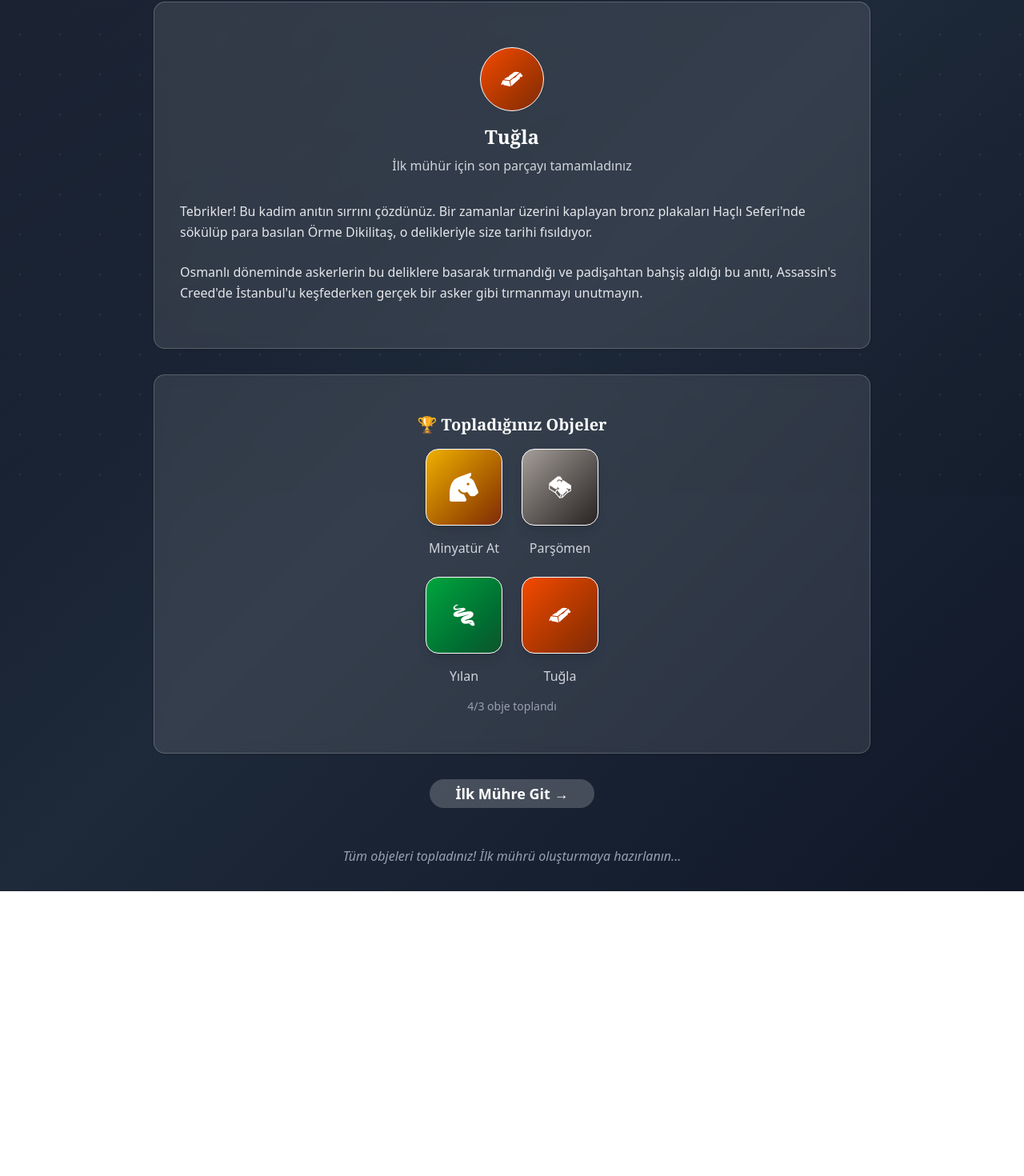
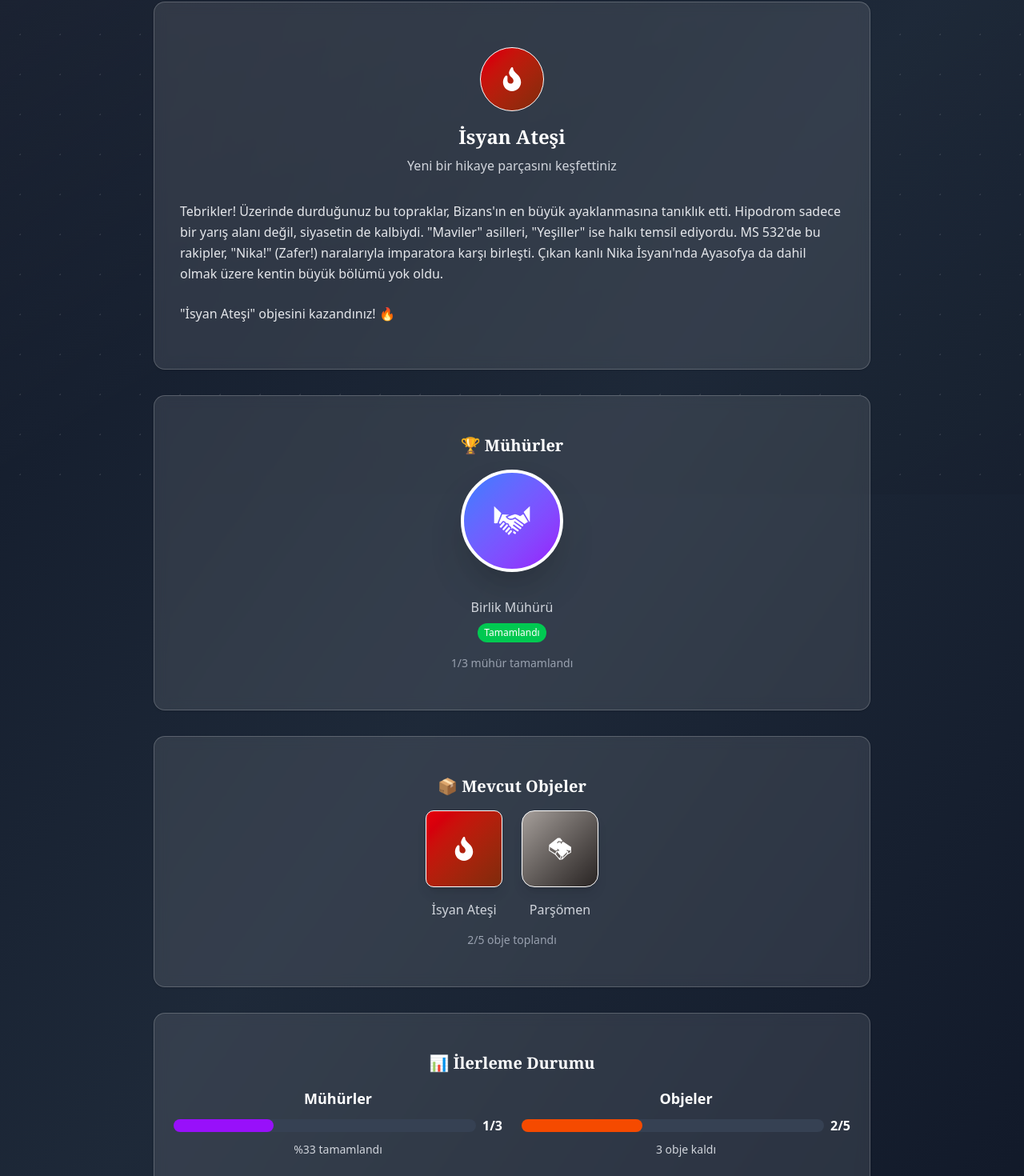
Before and after one commit to ikbalarslandev/escape, a Next.js app: page /5/info in a window 1280 px wide. Shown: the part 182-1652 px from the top of the page at 80% size. Before the commit the page ends 1296 px from the top, so only its background shows below. Built offline with nearby package versions, Linux system fonts and the light colour scheme.

Commit message:
info 5 qs

```diff
--- a/app/(game)/(questions)/5/info/page.tsx
+++ b/app/(game)/(questions)/5/info/page.tsx
@@ -1,7 +1,12 @@
 "use client";
 
-import { GiStoneTablet, GiSandSnake, GiClayBrick } from "react-icons/gi";
-import { FaHorseHead } from "react-icons/fa";
+import {
+  GiStoneTablet,
+  GiSandSnake,
+  GiClayBrick,
+  GiShakingHands,
+} from "react-icons/gi";
+import { FaHorseHead, FaFire } from "react-icons/fa";
 import { Button } from "@/components/ui/button";
 import { useRouter } from "next/navigation";
 import { Card, CardContent } from "@/components/ui/card";
@@ -18,7 +23,7 @@ export default function InfoPage() {
             Tebrikler!
           </h1>
           <p className="text-lg md:text-xl text-gray-300 font-light mb-6">
-            Dördüncü objenizi kazandınız
+            Yeni bir objeyi kazandınız
           </p>
         </header>
 
@@ -26,33 +31,59 @@ export default function InfoPage() {
         <Card className="bg-white/10 backdrop-blur-sm border-white/20 mb-8">
           <CardContent className="p-8">
             <div className="text-center mb-8">
-              <div className="w-20 h-20 bg-gradient-to-br from-orange-600 to-orange-900 border border-white rounded-full mx-auto mb-4 flex items-center justify-center">
-                <GiClayBrick className="text-white text-3xl" />
+              <div className="w-20 h-20 bg-gradient-to-br from-red-600 to-orange-900 border border-white rounded-full mx-auto mb-4 flex items-center justify-center">
+                <FaFire className="text-white text-3xl" />
               </div>
               <h2 className="text-2xl font-serif font-bold text-white mb-2">
-                Tuğla
+                İsyan Ateşi
               </h2>
               <p className="text-gray-300">
-                İlk mühür için son parçayı tamamladınız
+                Yeni bir hikaye parçasını keşfettiniz
               </p>
             </div>
 
             {/* Historical Info */}
             <div className="space-y-6 text-gray-200 font-light leading-relaxed">
               <p>
-                Tebrikler! Bu kadim anıtın sırrını çözdünüz. Bir zamanlar
-                üzerini kaplayan bronz plakaları Haçlı Seferi&apos;nde sökülüp
-                para basılan Örme Dikilitaş, o delikleriyle size tarihi
-                fısıldıyor.
+                Tebrikler! Üzerinde durduğunuz bu topraklar, Bizans'ın en büyük
+                ayaklanmasına tanıklık etti. Hipodrom sadece bir yarış alanı
+                değil, siyasetin de kalbiydi. "Maviler" asilleri, "Yeşiller" ise
+                halkı temsil ediyordu. MS 532'de bu rakipler, "Nika!" (Zafer!)
+                naralarıyla imparatora karşı birleşti. Çıkan kanlı Nika
+                İsyanı'nda Ayasofya da dahil olmak üzere kentin büyük bölümü yok
+                oldu.
               </p>
 
-              <p>
-                Osmanlı döneminde askerlerin bu deliklere basarak tırmandığı ve
-                padişahtan bahşiş aldığı bu anıtı, Assassin&apos;s Creed&apos;de
-                İstanbul&apos;u keşfederken gerçek bir asker gibi tırmanmayı
-                unutmayın.
-              </p>
+              <p>"İsyan Ateşi" objesini kazandınız! 🔥</p>
             </div>
+          </CardContent>
+        </Card>
+
+        {/* Seals Collection Card */}
+        <Card className="bg-white/10 backdrop-blur-sm border-white/20 mb-8">
+          <CardContent className="p-6">
+            <h3 className="text-xl font-serif font-bold text-white mb-4 text-center">
+              🏆 Mühürler
+            </h3>
+            <div className="flex justify-center gap-6">
+              {/* Completed Seal - Birlik Mühürü */}
+              <div className="text-center">
+                <div className="flex justify-center">
+                  <div className="w-32 h-32 bg-gradient-to-br from-blue-500 to-purple-600 border-4 border-white rounded-full mx-auto flex items-center justify-center shadow-2xl mb-4">
+                    <GiShakingHands className="text-white text-5xl" />
+                  </div>
+                </div>
+                <p className="text-center text-gray-300 mt-4">Birlik Mühürü</p>
+                <div className="flex justify-center mt-2">
+                  <span className="bg-green-500 text-white text-xs px-2 py-1 rounded-full">
+                    Tamamlandı
+                  </span>
+                </div>
+              </div>
+            </div>
+            <p className="text-center text-gray-400 text-sm mt-4">
+              1/3 mühür tamamlandı
+            </p>
           </CardContent>
         </Card>
 
@@ -60,19 +91,18 @@ export default function InfoPage() {
         <Card className="bg-white/10 backdrop-blur-sm border-white/20 mb-8">
           <CardContent className="p-6">
             <h3 className="text-xl font-serif font-bold text-white mb-4 text-center">
-              🏆 Topladığınız Objeler
+              📦 Mevcut Objeler
             </h3>
-            <div className="flex justify-center gap-6">
-              {/* First Object - Miniature Horse */}
+            <div className="flex justify-center gap-6 flex-wrap">
+              {/* Fire Object */}
               <div className="text-center">
                 <div className="flex justify-center">
-                  <div className="bg-gradient-to-br from-yellow-500 to-orange-900 border border-white rounded-2xl p-4 w-24 h-24 flex items-center justify-center shadow-lg">
-                    <FaHorseHead className="text-white text-4xl" />
+                  <div className="bg-gradient-to-br from-red-600 to-orange-900 border border-white rounded-lg p-4 w-24 h-24 flex items-center justify-center shadow-lg">
+                    <FaFire className="text-white text-3xl" />
                   </div>
                 </div>
-                <p className="text-center text-gray-300 mt-4">Minyatür At</p>
-              </div>
-              {/* Second Object - Stone Tablet */}
+                <p className="text-center text-gray-300 mt-4">İsyan Ateşi</p>
+              </div>{" "}
               <div className="text-center">
                 <div className="flex justify-center">
                   <div className="bg-gradient-to-br from-stone-400 to-stone-800 border border-white rounded-2xl p-4 w-24 h-24 flex items-center justify-center shadow-lg">
@@ -82,46 +112,63 @@ export default function InfoPage() {
                 <p className="text-center text-gray-300 mt-4">Parşömen</p>
               </div>
             </div>
-            <div className="flex justify-center gap-6 mt-6">
-              {/* Third Object - Snake */}
-              <div className="text-center">
-                <div className="flex justify-center">
-                  <div className="bg-gradient-to-br from-green-600 to-green-900 border border-white rounded-2xl p-4 w-24 h-24 flex items-center justify-center shadow-lg">
-                    <GiSandSnake className="text-white text-3xl" />
+            <p className="text-center text-gray-400 text-sm mt-4">
+              2/5 obje toplandı
+            </p>
+          </CardContent>
+        </Card>
+
+        {/* Progress Summary */}
+        <Card className="bg-white/10 backdrop-blur-sm border-white/20 mb-8">
+          <CardContent className="p-6">
+            <h3 className="text-xl font-serif font-bold text-white mb-4 text-center">
+              📊 İlerleme Durumu
+            </h3>
+            <div className="grid grid-cols-1 md:grid-cols-2 gap-6 text-center">
+              <div>
+                <h4 className="text-lg font-bold text-white mb-2">Mühürler</h4>
+                <div className="flex items-center justify-center space-x-2">
+                  <div className="w-full bg-gray-700 rounded-full h-4">
+                    <div
+                      className="bg-purple-600 h-4 rounded-full transition-all duration-500"
+                      style={{ width: "33%" }}
+                    ></div>
                   </div>
+                  <span className="text-white font-bold">1/3</span>
                 </div>
-                <p className="text-center text-gray-300 mt-4">Yılan</p>
+                <p className="text-gray-300 text-sm mt-2">%33 tamamlandı</p>
               </div>
-              {/* Fourth Object - Brick */}
-              <div className="text-center">
-                <div className="flex justify-center">
-                  <div className="bg-gradient-to-br from-orange-600 to-orange-900 border border-white rounded-2xl p-4 w-24 h-24 flex items-center justify-center shadow-lg">
-                    <GiClayBrick className="text-white text-3xl" />
+              <div>
+                <h4 className="text-lg font-bold text-white mb-2">Objeler</h4>
+                <div className="flex items-center justify-center space-x-2">
+                  <div className="w-full bg-gray-700 rounded-full h-4">
+                    <div
+                      className="bg-orange-600 h-4 rounded-full transition-all duration-500"
+                      style={{ width: "40%" }}
+                    ></div>
                   </div>
+                  <span className="text-white font-bold">2/5</span>
                 </div>
-                <p className="text-center text-gray-300 mt-4">Tuğla</p>
+                <p className="text-gray-300 text-sm mt-2">3 obje kaldı</p>
               </div>
             </div>
-            <p className="text-center text-gray-400 text-sm mt-4">
-              4/3 obje toplandı
-            </p>
           </CardContent>
         </Card>
 
         {/* Navigation */}
         <div className="text-center">
           <Button
-            onClick={() => router.push("/4/seal")}
+            onClick={() => router.push("/6/location")}
             className="bg-white/20 hover:bg-white/30 border-white/30 text-white font-bold text-lg py-4 px-8 rounded-full transition-all duration-300"
           >
-            İlk Mühre Git →
+            Sonraki Soru →
           </Button>
         </div>
 
         {/* Footer */}
         <footer className="text-center mt-12 text-gray-400 font-light">
           <p className="italic">
-            Tüm objeleri topladınız! İlk mührü oluşturmaya hazırlanın...
+            Yeni objeler keşfederek kalan 3 mührü tamamlayın...
           </p>
         </footer>
       </div>
```
